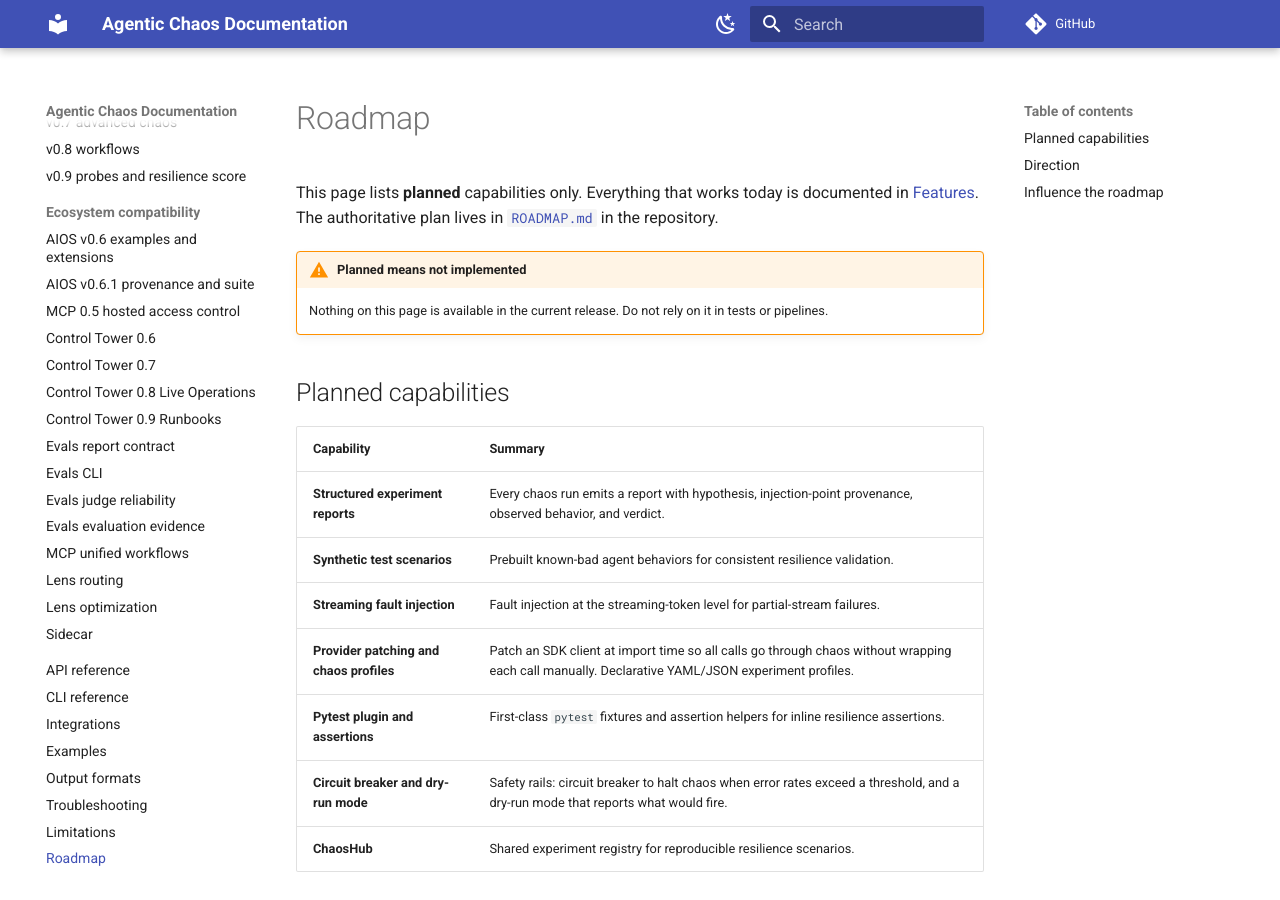
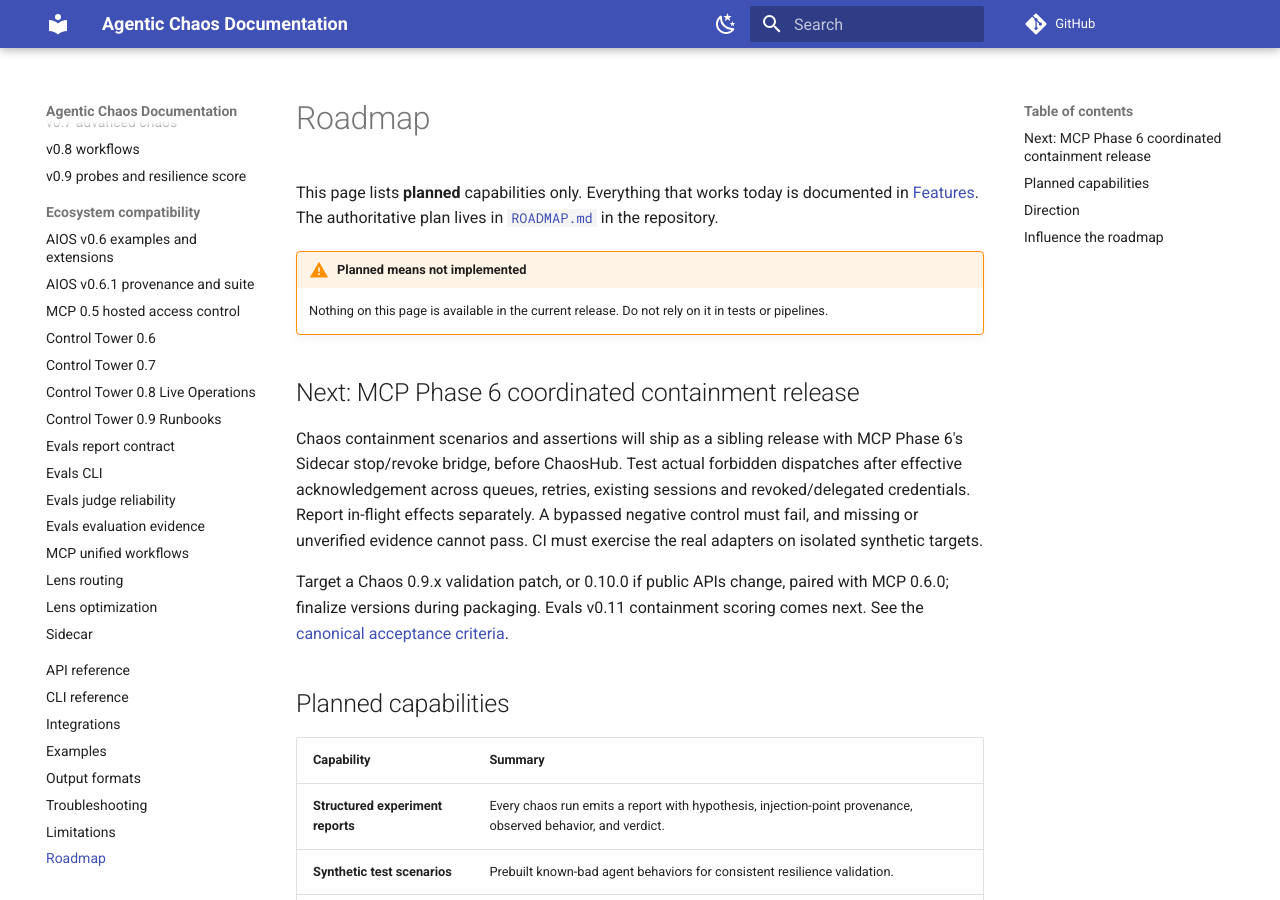
Before and after one commit to DeepAgentLabs/agentic-chaos, an MkDocs documentation site: the page built from docs/roadmap.md, in a window 1280 px wide and 900 px high. Built offline with MkDocs 1.6.1 and Material for MkDocs 9.7.7, drawn with Linux system fonts in a browser that asks for light colours; comment, search, counter and statistics services are not loaded.

Commit message:
docs(site): describe coordinated containment acceptance criteria

```diff
--- a/docs/roadmap.md
+++ b/docs/roadmap.md
@@ -4,6 +4,20 @@ This page lists **planned** capabilities only. Everything that works today is do
 
 !!! warning "Planned means not implemented"
     Nothing on this page is available in the current release. Do not rely on it in tests or pipelines.
+
+## Next: MCP Phase 6 coordinated containment release
+
+Chaos containment scenarios and assertions will ship as a sibling release with
+MCP Phase 6's Sidecar stop/revoke bridge, before ChaosHub. Test actual forbidden
+dispatches after effective acknowledgement across queues, retries, existing
+sessions and revoked/delegated credentials. Report in-flight effects separately.
+A bypassed negative control must fail, and missing or unverified evidence cannot
+pass. CI must exercise the real adapters on isolated synthetic targets.
+
+Target a Chaos 0.9.x validation patch, or 0.10.0 if public APIs change, paired with
+MCP 0.6.0; finalize versions during packaging. Evals v0.11 containment scoring
+comes next. See the
+[canonical acceptance criteria](https://github.com/DeepAgentLabs/agentic-chaos/blob/main/ROADMAP.md#required-paired-release-acceptance).
 
 ## Planned capabilities
 
```
